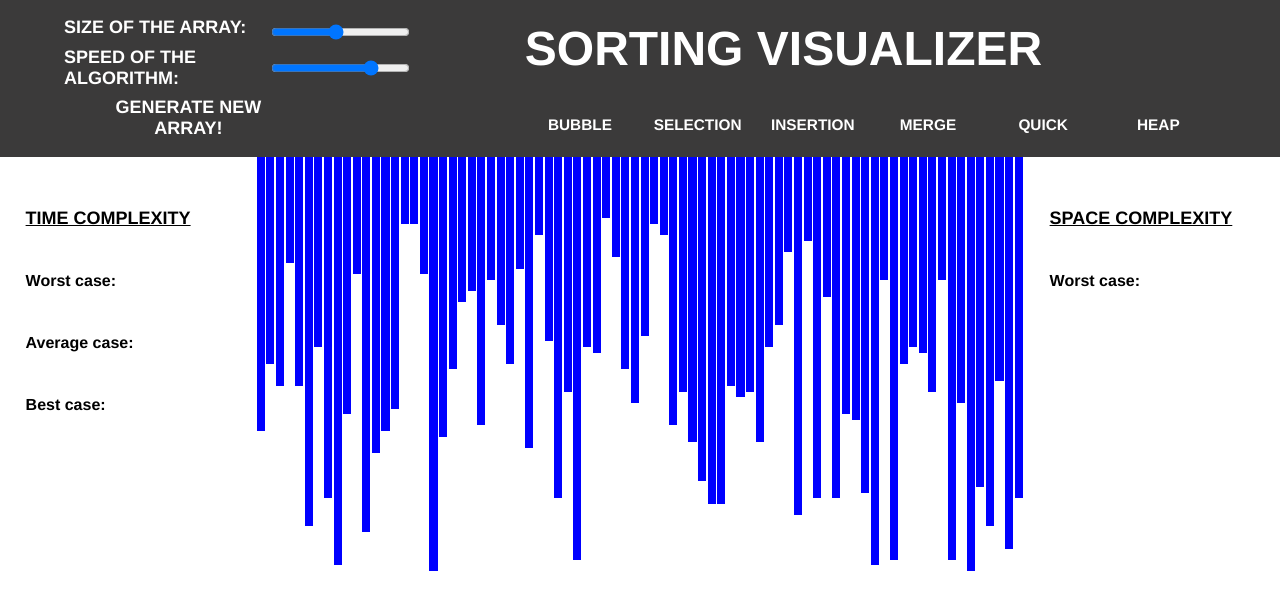
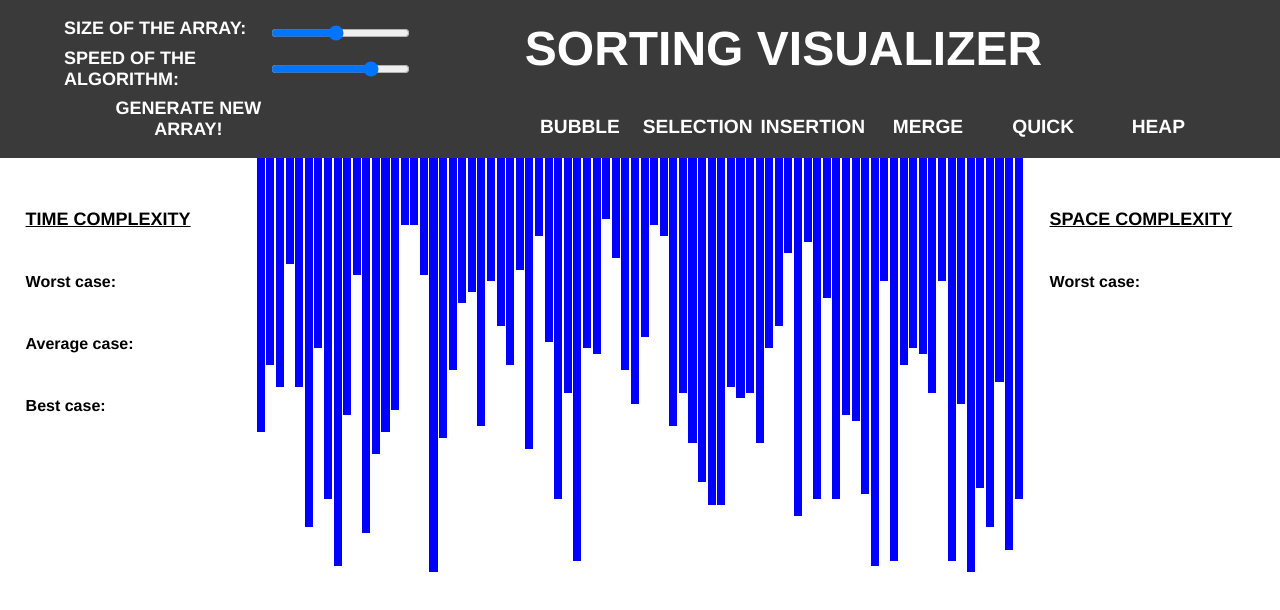
Before and after one commit to AbhirupKundu2002/sorting-visualizer, a plain HTML site: page index.html in a window 1280 px wide. Drawn offline with Linux system fonts and the light colour scheme.

Commit message:
Update style.css

```diff
--- a/css/style.css
+++ b/css/style.css
@@ -81,7 +81,7 @@ nav .header_right .algos button {
   color: white;
   outline: none;
   padding: 5% 0%;
-  font-size: 1.2vw;
+  font-size: 1.5vw;
 }
 
 nav .header_right .algos button:hover {
```
